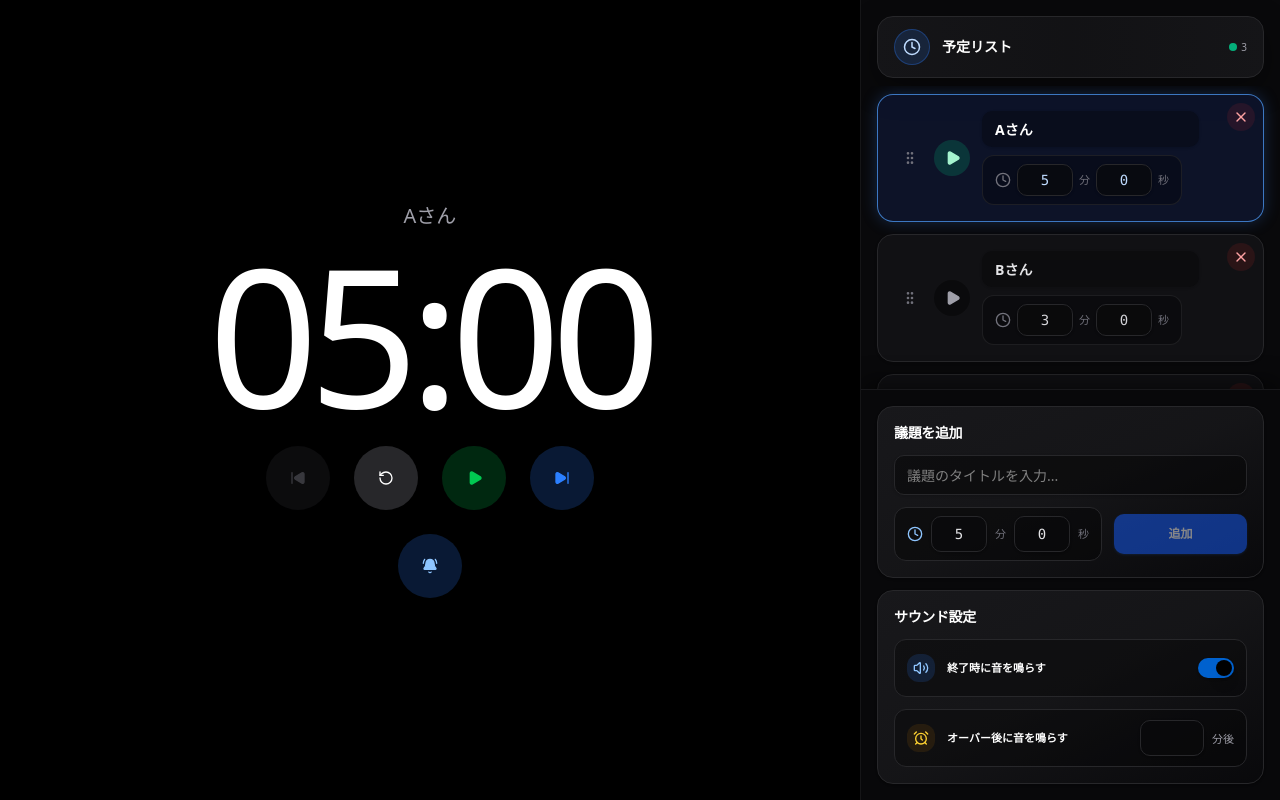
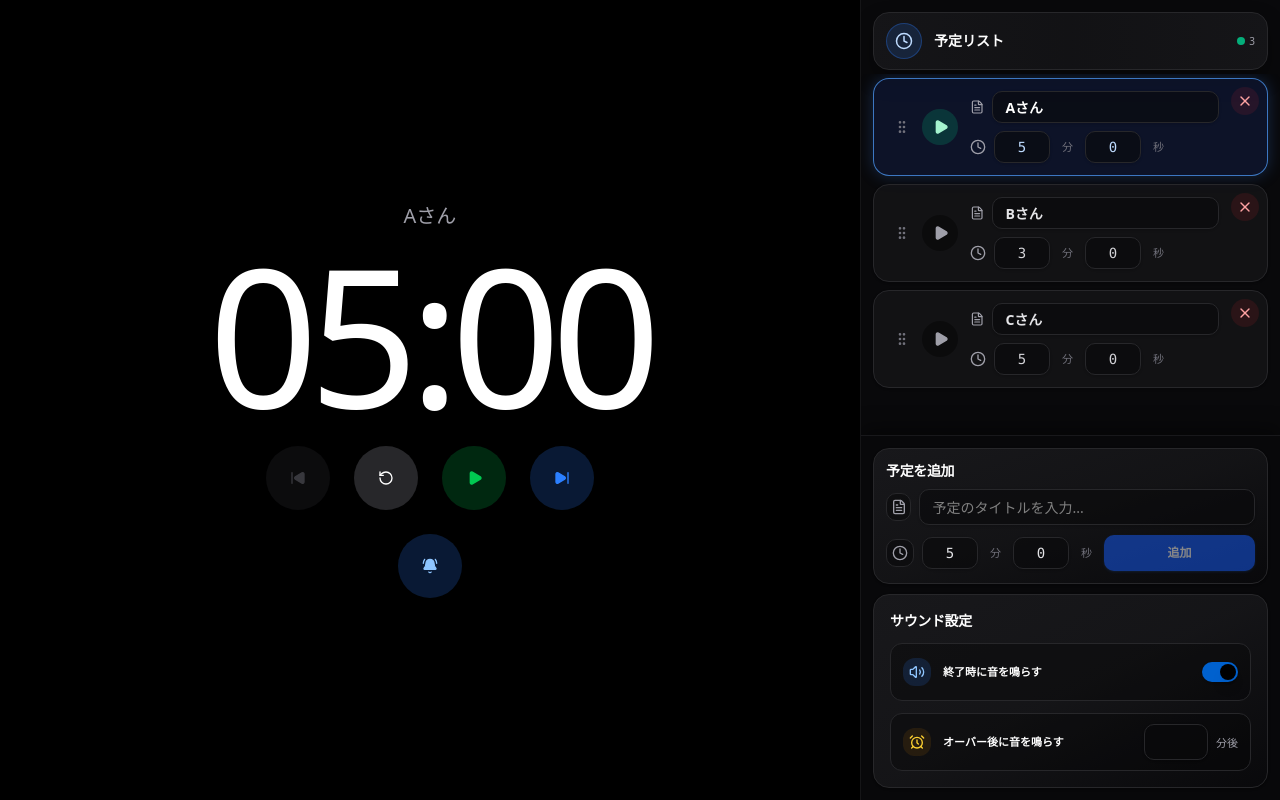
Before and after one commit to ttrabbits/meeting-timer, a React (Vite) app: page / in a window 1280 px wide. Built offline with nearby package versions, Linux system fonts and the light colour scheme.

Commit message:
feat: update styling and layout for AgendaManager, AgendaAddForm, and AgendaItemCard components for improved UI consistency

```diff
--- a/src/components/AgendaManager.tsx
+++ b/src/components/AgendaManager.tsx
@@ -93,8 +93,8 @@ export const AgendaManager: React.FC<AgendaManagerProps> = ({
 
   return (
     <div className="flex flex-col h-full bg-zinc-950">
-      <div className="px-4 pt-4 pb-2">
-        <div className="flex items-center justify-between rounded-xl border border-zinc-800 bg-gradient-to-r from-zinc-900/80 via-zinc-900/60 to-zinc-900/80 px-4 py-3 shadow-[0_10px_30px_rgba(0,0,0,0.4)]">
+      <div className="px-3 pt-3 pb-1">
+        <div className="flex items-center justify-between rounded-xl border border-zinc-800 bg-gradient-to-r from-zinc-900/80 via-zinc-900/60 to-zinc-900/80 px-3 py-2.5 shadow-[0_10px_20px_rgba(0,0,0,0.35)]">
           <div className="flex items-center gap-3">
             <div className="h-9 w-9 rounded-full bg-blue-500/15 border border-blue-500/30 flex items-center justify-center">
               <Clock className="h-4.5 w-4.5 text-blue-200" />
@@ -111,7 +111,7 @@ export const AgendaManager: React.FC<AgendaManagerProps> = ({
       </div>
 
       <div
-        className="flex-1 overflow-y-auto px-4 pb-4 pt-2 space-y-3 custom-scrollbar"
+        className="flex-1 overflow-y-auto px-3 pb-3 pt-1 space-y-2 custom-scrollbar"
         data-testid="agenda-list"
       >
         <AgendaList
@@ -129,7 +129,7 @@ export const AgendaManager: React.FC<AgendaManagerProps> = ({
         />
       </div>
 
-      <div className="p-4 bg-zinc-950/90 backdrop-blur-md border-t border-zinc-900 space-y-3 shadow-[0_-10px_20px_rgba(0,0,0,0.45)]">
+      <div className="p-3 bg-zinc-950/90 backdrop-blur-md border-t border-zinc-900 space-y-2.5 shadow-[0_-8px_18px_rgba(0,0,0,0.4)]">
         <AgendaAddForm
           title={newTitle}
           minutes={newMinutes}
--- a/src/components/agenda/AgendaAddForm.tsx
+++ b/src/components/agenda/AgendaAddForm.tsx
@@ -1,5 +1,5 @@
 import React from 'react';
-import { Clock } from 'lucide-react';
+import { Clock, FileText } from 'lucide-react';
 
 import { Button } from '@/components/ui/button';
 import { Card, CardContent, CardHeader, CardTitle } from '@/components/ui/card';
@@ -30,31 +30,38 @@ export const AgendaAddForm: React.FC<AgendaAddFormProps> = ({
   };
 
   return (
-    <Card className="bg-gradient-to-br from-zinc-900 via-zinc-900/80 to-zinc-950 border-zinc-800">
-      <CardHeader className="pb-0 flex flex-row items-center justify-between space-y-0 px-4 pt-4">
-        <CardTitle className="text-sm text-white">議題を追加</CardTitle>
+    <Card className="bg-gradient-to-br from-zinc-900 via-zinc-900/70 to-zinc-950 border-zinc-800">
+      <CardHeader className="pb-0 flex flex-row items-center justify-between space-y-0 px-3 pt-3">
+        <CardTitle className="text-sm text-white">予定を追加</CardTitle>
       </CardHeader>
-      <CardContent className="pt-3 px-4 pb-4 space-y-3">
+      <CardContent className="pt-2 px-3 pb-3 space-y-2.5">
         <form
           onSubmit={handleSubmit}
-          className="space-y-3"
+          className="space-y-2.5"
           data-testid="agenda-add-form"
         >
+          <div className="flex items-center gap-2">
+            <div className="h-7 w-7 rounded-md bg-black/30 border border-zinc-800 flex items-center justify-center text-zinc-400">
+              <FileText className="h-4 w-4" />
+            </div>
             <Input
-            placeholder="議題のタイトルを入力..."
-            className="h-10 text-sm bg-black/40 border-zinc-800 focus-visible:ring-blue-500/50"
+              placeholder="予定のタイトルを入力..."
+              className="h-9 text-sm bg-zinc-950/60 border border-zinc-800 focus-visible:ring-1 focus-visible:ring-blue-500/50"
               data-testid="agenda-add-title"
               value={title}
               onChange={(e) => onTitleChange(e.target.value)}
               onPointerDown={(e) => e.stopPropagation()}
             />
-          <div className="flex items-center gap-3">
-            <div className="inline-flex items-center gap-2 px-3 py-2 bg-black/40 rounded-lg border border-zinc-800">
-              <Clock className="h-4 w-4 text-blue-300" />
+          </div>
+          <div className="flex items-center gap-2">
+            <div className="inline-flex items-center gap-2 text-[11px] text-zinc-500">
+              <div className="h-7 w-7 rounded-md bg-black/30 border border-zinc-800 flex items-center justify-center text-zinc-400">
+                <Clock className="h-4 w-4" />
+              </div>
               <Input
                 type="number"
                 min="0"
-                className="spinless-number w-14 h-9 px-2 bg-zinc-950/60 border-zinc-800 text-center focus-visible:ring-1 focus-visible:ring-blue-500/40 font-mono text-sm text-zinc-200"
+                className="spinless-number w-14 h-8 px-2 bg-zinc-950/60 border-zinc-800 text-center focus-visible:ring-1 focus-visible:ring-blue-500/40 font-mono text-sm text-zinc-200"
                 data-testid="agenda-add-minutes"
                 value={minutes}
                 onChange={(e) =>
@@ -62,12 +69,12 @@ export const AgendaAddForm: React.FC<AgendaAddFormProps> = ({
                 }
                 onPointerDown={(e) => e.stopPropagation()}
               />
-              <span className="text-[11px] font-medium text-zinc-500">分</span>
+              <span className="px-1">分</span>
               <Input
                 type="number"
                 min="0"
                 max="59"
-                className="spinless-number w-14 h-9 px-2 bg-zinc-950/60 border-zinc-800 text-center focus-visible:ring-1 focus-visible:ring-blue-500/40 font-mono text-sm text-zinc-200"
+                className="spinless-number w-14 h-8 px-2 bg-zinc-950/60 border-zinc-800 text-center focus-visible:ring-1 focus-visible:ring-blue-500/40 font-mono text-sm text-zinc-200"
                 data-testid="agenda-add-seconds"
                 value={seconds}
                 onChange={(e) =>
@@ -75,12 +82,12 @@ export const AgendaAddForm: React.FC<AgendaAddFormProps> = ({
                 }
                 onPointerDown={(e) => e.stopPropagation()}
               />
-              <span className="text-[11px] font-medium text-zinc-500">秒</span>
+              <span className="px-1">秒</span>
             </div>
             <Button
               type="submit"
               size="sm"
-              className="flex-1 h-10 bg-blue-600 hover:bg-blue-500 text-white text-xs font-semibold shadow-blue-500/20"
+              className="flex-1 h-9 bg-blue-600 hover:bg-blue-500 text-white text-xs font-semibold shadow-blue-500/20"
               data-testid="agenda-add-submit"
               disabled={!title}
             >
--- a/src/components/agenda/AgendaItemCard.tsx
+++ b/src/components/agenda/AgendaItemCard.tsx
@@ -1,7 +1,7 @@
 import React from 'react';
 import { useSortable } from '@dnd-kit/sortable';
 import { CSS } from '@dnd-kit/utilities';
-import { GripVertical, Pause, Play, X, Clock } from 'lucide-react';
+import { GripVertical, Pause, Play, X, Clock, FileText } from 'lucide-react';
 
 import type { AgendaItem } from '@/types/timer';
 import { Button } from '@/components/ui/button';
@@ -102,8 +102,8 @@ export const AgendaItemCard: React.FC<AgendaItemCardProps> = ({
       >
         <X className="h-4 w-4" />
       </button>
-      <CardContent className="p-4 pr-12 flex gap-3 items-center">
-        <div className="flex items-center gap-2">
+      <CardContent className="p-3 pr-8 flex gap-3 items-center">
+        <div className="flex items-center gap-1 shrink-0">
           <Button
             variant="ghost"
             size="icon"
@@ -145,10 +145,11 @@ export const AgendaItemCard: React.FC<AgendaItemCardProps> = ({
           </Button>
         </div>
 
-        <div className="flex-1 min-w-0">
-          <div className="flex items-center gap-3 pr-4">
+        <div className="flex-1 min-w-0 flex flex-col gap-2">
+          <div className="flex items-center gap-2 pr-4 text-xs text-zinc-400">
+            <FileText className="h-4 w-4" />
             <Input
-              className={`h-9 px-3 border border-transparent bg-black/30 text-sm font-semibold focus-visible:ring-1 focus-visible:ring-blue-500/40 placeholder:text-zinc-500 truncate ${
+              className={`h-8 px-3 border border-zinc-800 bg-zinc-950/60 text-sm font-semibold focus-visible:ring-1 focus-visible:ring-blue-500/40 placeholder:text-zinc-500 truncate ${
                 isActive ? 'text-white' : 'text-zinc-200'
               }`}
               data-testid="agenda-item-title"
@@ -158,22 +159,21 @@ export const AgendaItemCard: React.FC<AgendaItemCardProps> = ({
                 if (inputsDisabled) return;
                 onEditTitle(item.id, e.target.value);
               }}
-              placeholder="議題名..."
+              placeholder="予定のタイトルを入力..."
               onPointerDown={(e) => e.stopPropagation()}
               onFocus={() => onSetEditing(true)}
               onBlur={() => onSetEditing(false)}
             />
           </div>
 
-          <div className="flex items-center gap-2 mt-2 pr-4">
-            <div className="inline-flex items-center gap-1.5 px-3 py-2 bg-black/30 rounded-lg border border-zinc-800/70">
-              <Clock className="h-4 w-4 text-zinc-500" />
+          <div className="flex items-center gap-2 pr-4 text-xs text-zinc-400">
+            <Clock className="h-4 w-4" />
             <Input
               type="number"
               min="0"
               inputMode="numeric"
               pattern="[0-9]*"
-                className={`spinless-number w-14 h-8 px-2 bg-zinc-950/60 border-zinc-800 text-center focus-visible:ring-1 focus-visible:ring-blue-500/40 font-mono text-sm ${
+              className={`spinless-number w-14 h-8 px-2 bg-zinc-950/60 border border-zinc-800 text-center focus-visible:ring-1 focus-visible:ring-blue-500/40 font-mono text-sm ${
                 isActive ? 'text-blue-200' : 'text-zinc-300'
               }`}
               data-testid="agenda-item-minutes"
@@ -192,14 +192,16 @@ export const AgendaItemCard: React.FC<AgendaItemCardProps> = ({
               onFocus={() => onSetEditing(true)}
               onBlur={() => onSetEditing(false)}
             />
-              <span className="text-[11px] font-medium text-zinc-500">分</span>
+            <span className="text-[11px] font-medium text-zinc-500 px-1">
+              分
+            </span>
             <Input
               type="number"
               min="0"
               max="59"
               inputMode="numeric"
               pattern="[0-9]*"
-                className={`spinless-number w-14 h-8 px-2 bg-zinc-950/60 border-zinc-800 text-center focus-visible:ring-1 focus-visible:ring-blue-500/40 font-mono text-sm ${
+              className={`spinless-number w-14 h-8 px-2 bg-zinc-950/60 border border-zinc-800 text-center focus-visible:ring-1 focus-visible:ring-blue-500/40 font-mono text-sm ${
                 isActive ? 'text-blue-200' : 'text-zinc-300'
               }`}
               data-testid="agenda-item-seconds"
@@ -218,8 +220,9 @@ export const AgendaItemCard: React.FC<AgendaItemCardProps> = ({
               onFocus={() => onSetEditing(true)}
               onBlur={() => onSetEditing(false)}
             />
-              <span className="text-[11px] font-medium text-zinc-500">秒</span>
-            </div>
+            <span className="text-[11px] font-medium text-zinc-500 px-1">
+              秒
+            </span>
           </div>
         </div>
       </CardContent>
```
Lines whose indentation alone changed are shown as unchanged.
